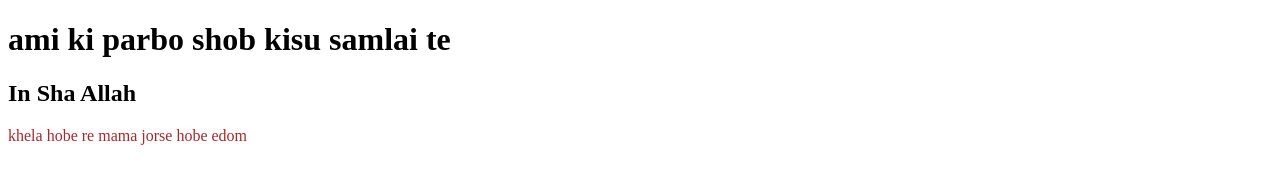
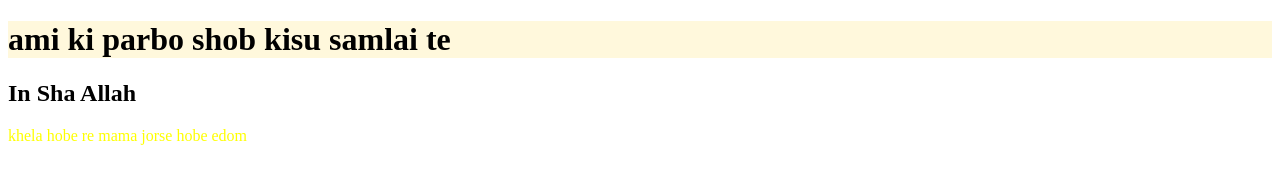
Before and after one commit to abrarkhanalvi/my-second-repo, a plain HTML site: page index.html in a window 1280 px wide. Drawn offline with Linux system fonts and the light colour scheme.

```diff
--- a/style.css
+++ b/style.css
@@ -1,3 +1,7 @@
 p{
-    color: brown;
+    color: yellow;
 }
+h1{
+    background-color: cornsilk;
+    color: black;
+}
```
